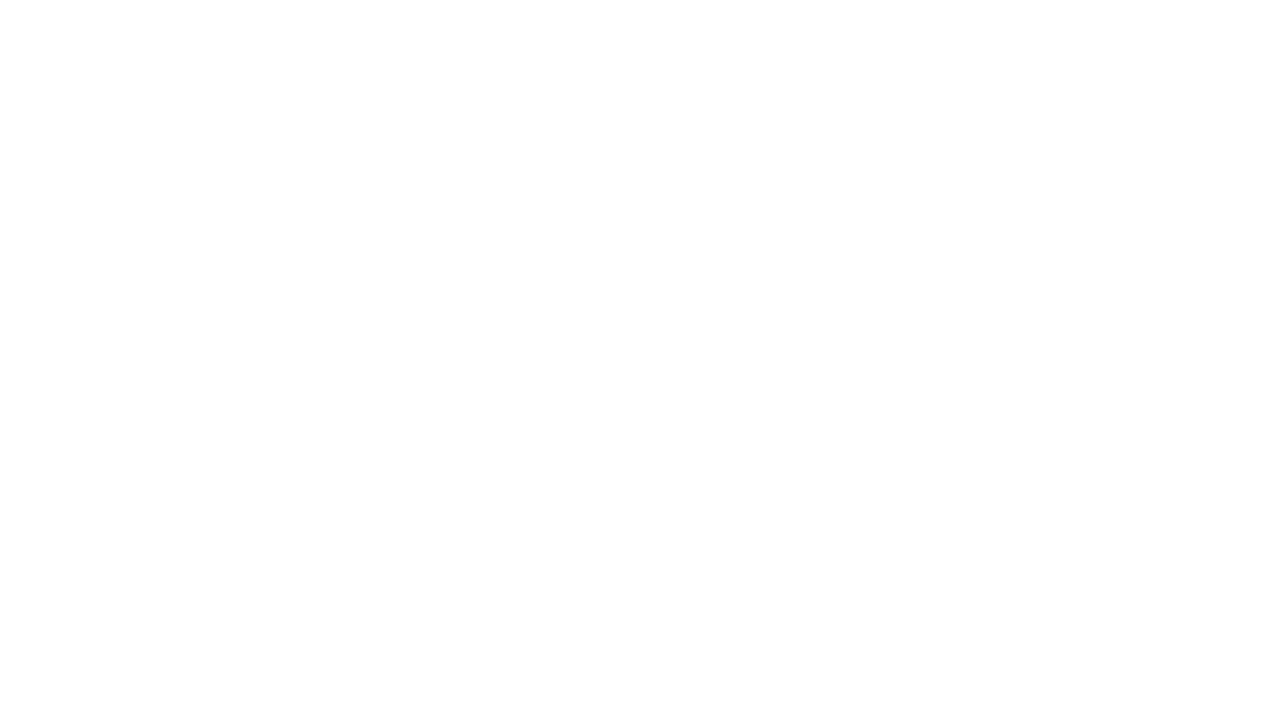
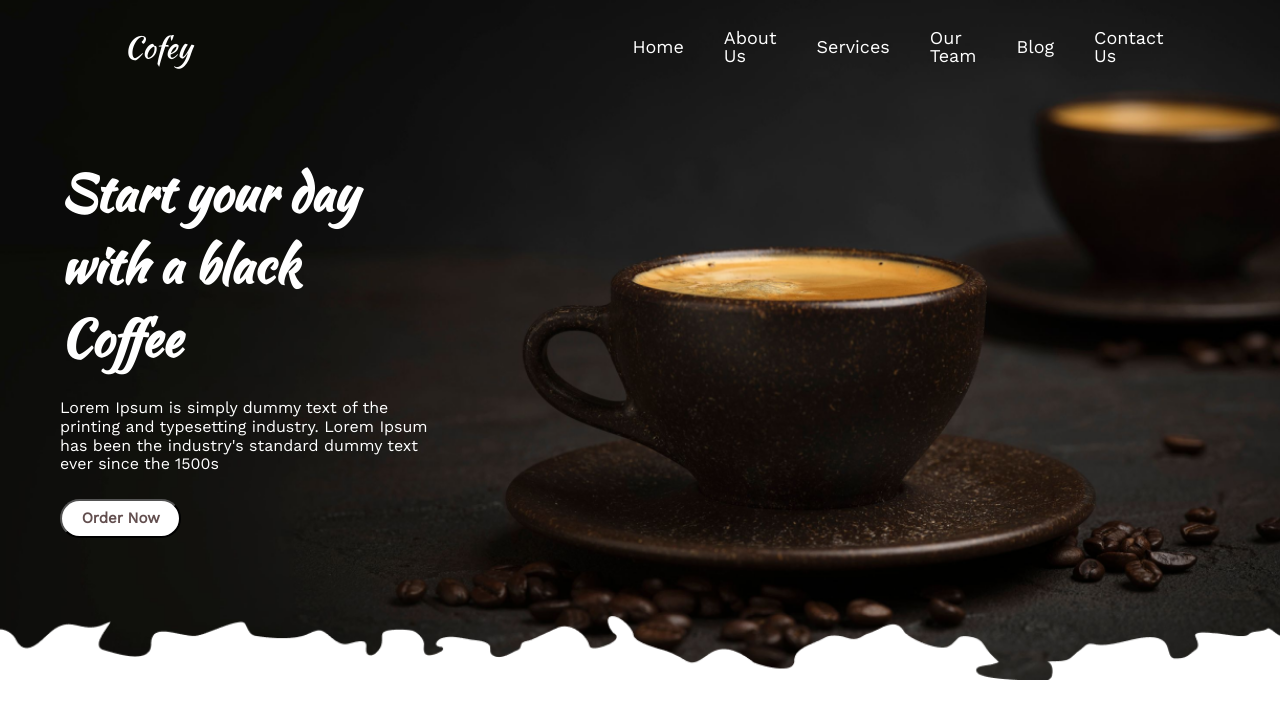
Before and after one commit to Jenil45/task_1_crystegraphy, a website: page index.html in a window 1280 px wide. Drawn offline with nearby package versions, Linux system fonts and the light colour scheme.

Commit message:
style: navbar , home content adde

```diff
--- a/app/scss/_globals.scss
+++ b/app/scss/_globals.scss
@@ -17,6 +17,7 @@ html {
 body {
     width: 100svw;
     height: 100svh;
+    position: relative;
     line-height: 1.17rem;
     font-size: v.$font-size-normal;
     font-family: v.$font-family-normal;
@@ -39,6 +40,7 @@ a:hover {
 
 li {
     list-style: none;
+    font-family: v.$font-family-normal
 }
 
 img {
--- /dev/null
+++ b/app/scss/_home.scss
@@ -0,0 +1,40 @@
+@use "variables" as v;
+@use "mixins" as mx;
+
+.main {
+    width: 100%;
+    height: 100vh;
+    position: absolute;
+    top: 0;
+    left: 0;
+}
+
+.home {
+    color: v.$clr-secondary;
+    width: 100%;
+    height: 42.5em;
+    background-image: url('../../assets/images/background/bg.png') ;
+    background-repeat: no-repeat;
+    background-size: cover;
+    background-position: center;
+
+    &__container {
+        width: 29%;
+        position: absolute;
+        top: 9.8rem;
+        left: 3.75rem;
+        @include mx.flex(column , flex-start , flex-start);
+        gap: 1.56em;
+    }
+
+    &__btn {
+        padding: 0.53em 1.31em;
+        background-color: v.$clr-secondary;
+        color: v.$clr-primary;
+        border-radius: 3.125em;
+        font-size: v.$font-size-btn;
+        font-family: v.$font-family-normal;
+        font-weight: 600;
+        cursor: pointer;
+    }
+}
--- a/app/scss/_navbar.scss
+++ b/app/scss/_navbar.scss
@@ -0,0 +1,43 @@
+@use "variables" as v;
+@use "mixins" as mx;
+
+.header {
+
+    position: relative;
+    z-index: 1;
+    top: 0;
+    width: 100%;
+
+    &__section {
+        width: 90%;
+        padding: 0.8em 3.75em;
+        margin-inline: auto;
+        @include mx.flex(row, center, space-between);
+    }
+
+    &__logo {
+        color: v.$clr-secondary;
+        font-size: v.$font-size-card-heading;
+        line-height: 2.72rem;
+        font-family: v.$font-family-heading;
+        font-weight: 400;
+    }
+}
+
+.nav {
+    width: 50%;
+
+    &__ul {
+        @include mx.flex(row);
+        gap: 2.5em;
+    }
+
+    &__list {
+        color: v.$clr-secondary;
+        padding: 0.875em 0;
+        font-size: v.$font-size-list;
+        font-weight: 500;
+        text-transform: capitalize;
+        cursor: pointer;
+    }
+}
--- a/app/scss/_variables.scss
+++ b/app/scss/_variables.scss
@@ -12,6 +12,7 @@ $clr-footer: #000000;
 
 /* || FONT SIZES */
 $font-size-normal: 1rem;
+$font-size-list: 1.125rem;
 $font-size-btn: 0.9375rem;
 $font-size-card-heading: 1.875rem;
 $font-size-heading:3.125rem;
--- a/app/scss/style.scss
+++ b/app/scss/style.scss
@@ -10,4 +10,5 @@
 @forward "utilities";
 
 /* || page or section css */
-@forward "navbar"
+@forward "navbar";
+@forward "home";
--- a/index.html
+++ b/index.html
@@ -5,10 +5,53 @@
     <meta charset="UTF-8">
     <meta name="viewport" content="width=device-width, initial-scale=1.0">
     <title>Cofey Template</title>
+    <link rel="shortcut icon" href="./favicon.ico" type="image/x-icon">
+    <link rel="stylesheet" href="./dist/style.css">
 </head>
 
 <body>
 
+    <!-- HEADER SECTION Start -->
+    <header class="header">
+        <section class="header__section">
+
+            <h4 class="header__logo">Cofey</h4>
+
+            <!-- NAV COMPONENT START -->
+            <nav class="nav">
+                <ul class="nav__ul">
+                    <li class="nav__list">Home</li>
+                    <li class="nav__list">About Us</li>
+                    <li class="nav__list">Services</li>
+                    <li class="nav__list">Our Team</li>
+                    <li class="nav__list">Blog</li>
+                    <li class="nav__list">Contact Us</li>
+                </ul>
+            </nav>
+            <!-- NAV COMPONENT END -->
+        </section>
+
+    </header>
+    <!-- HEADER SECTION end -->
+
+    <!-- MAIN SECTION Start -->
+    <main class="main">
+
+        <!-- HOME SECTION Start -->
+        <section class="home" id="home">
+            <div class="home__container">
+                <h1 class="home__title">Start your day with a black Coffee</h1>
+                <p class="home__content">Lorem Ipsum is simply dummy text of the printing and typesetting industry.
+                    Lorem Ipsum has been the industry's standard dummy text ever since the 1500s</p>
+                <button class="home__btn">Order Now</button>
+            </div>
+        </section>
+        <!-- HOME SECTION End -->
+
+    </main>
+    <!-- MAIN SECTION end -->
+
+
 </body>
 
 </html>
```
Also changed, not shown: assets/images/background/bg.png (added), assets/images/logo/logo.png (deleted), dist/style.css, favicon.ico (added), 1 other file.
